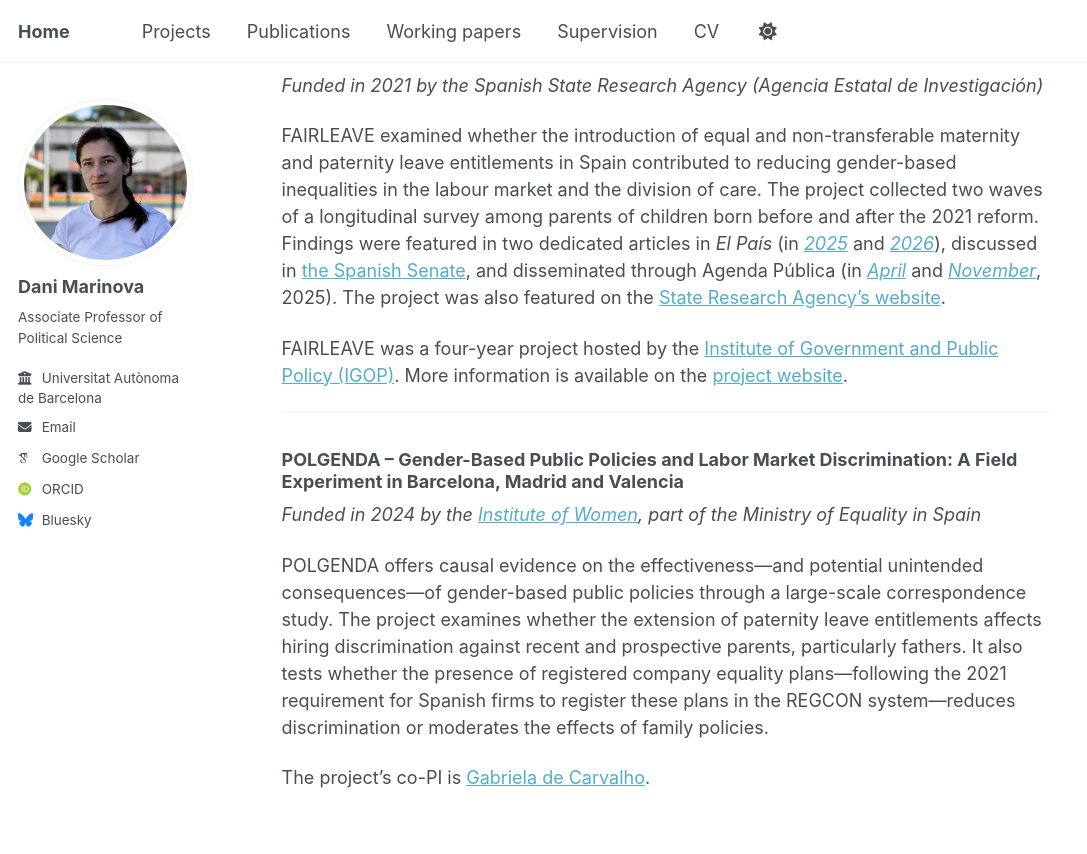
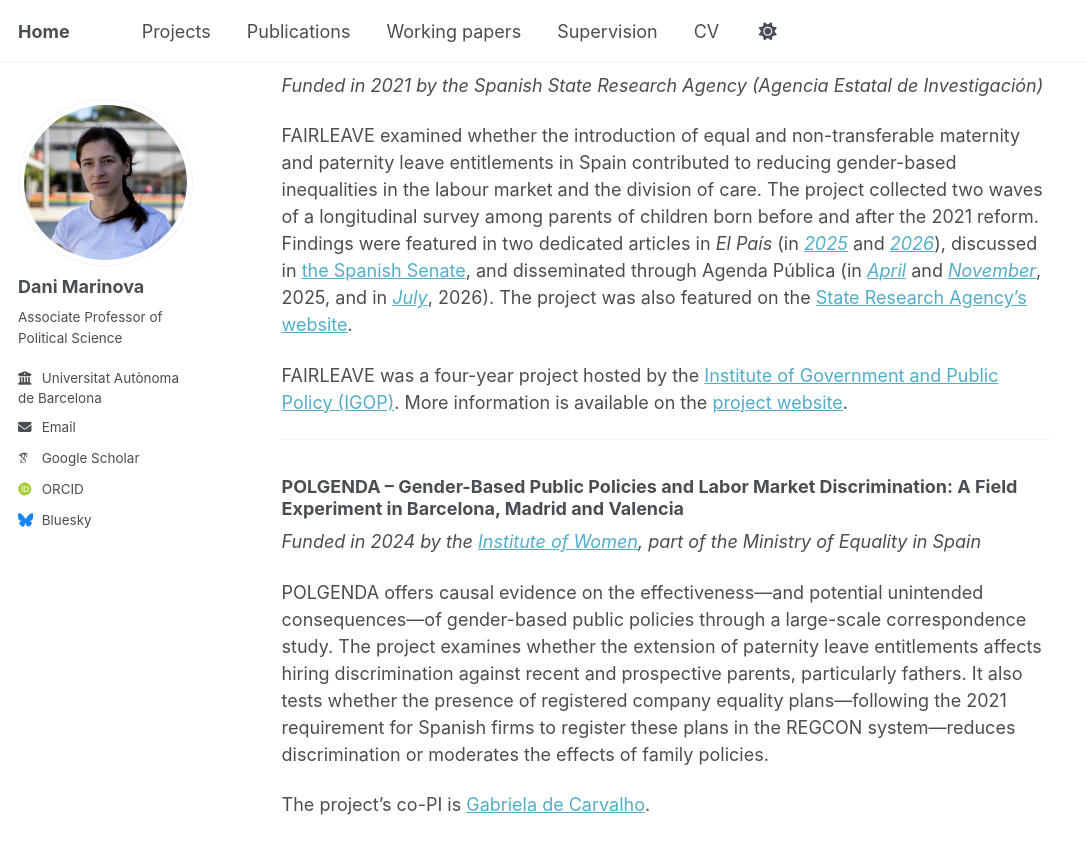
Before and after one commit to danimarinova/web, a Jekyll site: the page built from _pages/projects.md, in a window 1280 px wide and 900 px high, scrolled down 759 px. Shown: the top 854 px of the window, without its empty margins (0-1087 px from the left). Built offline with Jekyll 4.4.1, drawn with Linux system fonts in a browser that asks for light colours; some web fonts are replaced; a script that is not in the unit is left out.

Commit message:
Update projects.md

```diff
--- a/_pages/projects.md
+++ b/_pages/projects.md
@@ -20,7 +20,7 @@ TANDEM investigates whether fathers’ use of paternity leave on their own—rat
 ### **FAIRLEAVE – Longer paternity leave, fairer labor markets? Evidence from the 2021 paternity leave reform in Spain**
 *Funded in 2021 by the Spanish State Research Agency (Agencia Estatal de Investigación)*
 
-FAIRLEAVE examined whether the introduction of equal and non-transferable maternity and paternity leave entitlements in Spain contributed to reducing gender-based inequalities in the labour market and the division of care. The project collected two waves of a longitudinal survey among parents of children born before and after the 2021 reform. Findings were featured in two dedicated articles in *El País* (in [*2025*](https://elpais.com/mamas-papas/familia/2025-03-30/que-opinan-los-padres-y-madres-recientes-de-los-permisos-iguales-e-intransferibles.html) and [*2026*](https://elpais.com/economia/2026-01-04/las-interrupciones-en-el-empleo-de-las-mujeres-persisten-pese-a-la-equiparacion-de-las-bajas-paternales-con-las-maternales.html)), discussed in [the Spanish Senate](https://www.senado.es/web/actividadparlamentaria/actualidad/video/index.html?s=15_S011030_011_01&a=264520&t=1), and disseminated through Agenda Pública (in [*April*](https://agendapublica.es/noticia/19788/permiso-paternidad-agranda-brecha-laboral-espana) and [*November*](https://agendapublica.es/noticia/20483/condiciona-desigualdad-dentro-pareja-efectos-permiso-paternidad), 2025). The project was also featured on the [State Research Agency’s website](https://www.aei.gob.es/en/awarded-grants/featured-grants/proyecto-idi-2020-generacion-conocimiento-bajas-paternidad-largas).
+FAIRLEAVE examined whether the introduction of equal and non-transferable maternity and paternity leave entitlements in Spain contributed to reducing gender-based inequalities in the labour market and the division of care. The project collected two waves of a longitudinal survey among parents of children born before and after the 2021 reform. Findings were featured in two dedicated articles in *El País* (in [*2025*](https://elpais.com/mamas-papas/familia/2025-03-30/que-opinan-los-padres-y-madres-recientes-de-los-permisos-iguales-e-intransferibles.html) and [*2026*](https://elpais.com/economia/2026-01-04/las-interrupciones-en-el-empleo-de-las-mujeres-persisten-pese-a-la-equiparacion-de-las-bajas-paternales-con-las-maternales.html)), discussed in [the Spanish Senate](https://www.senado.es/web/actividadparlamentaria/actualidad/video/index.html?s=15_S011030_011_01&a=264520&t=1), and disseminated through Agenda Pública (in [*April*](https://agendapublica.es/noticia/19788/permiso-paternidad-agranda-brecha-laboral-espana) and [*November*](https://agendapublica.es/noticia/20483/condiciona-desigualdad-dentro-pareja-efectos-permiso-paternidad), 2025, and in [*July*](https://agendapublica.es/noticia/21311/servido-permiso-paternidad-reducir-discriminacion-laboral), 2026). The project was also featured on the [State Research Agency’s website](https://www.aei.gob.es/en/awarded-grants/featured-grants/proyecto-idi-2020-generacion-conocimiento-bajas-paternidad-largas).
 
 FAIRLEAVE was a four-year project hosted by the [Institute of Government and Public Policy (IGOP)](https://igop.uab.cat/en/). More information is available on the [project website](https://webs.uab.cat/fairleave/).
 
```
